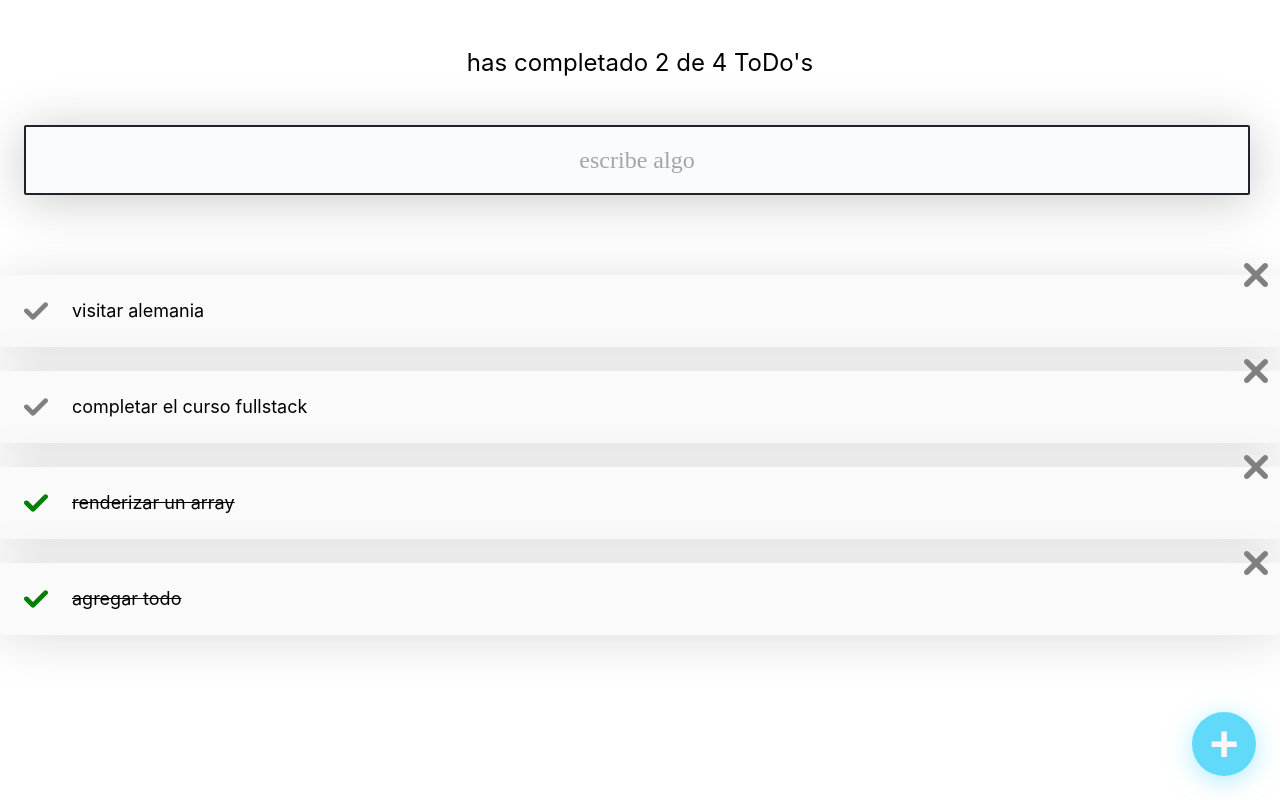
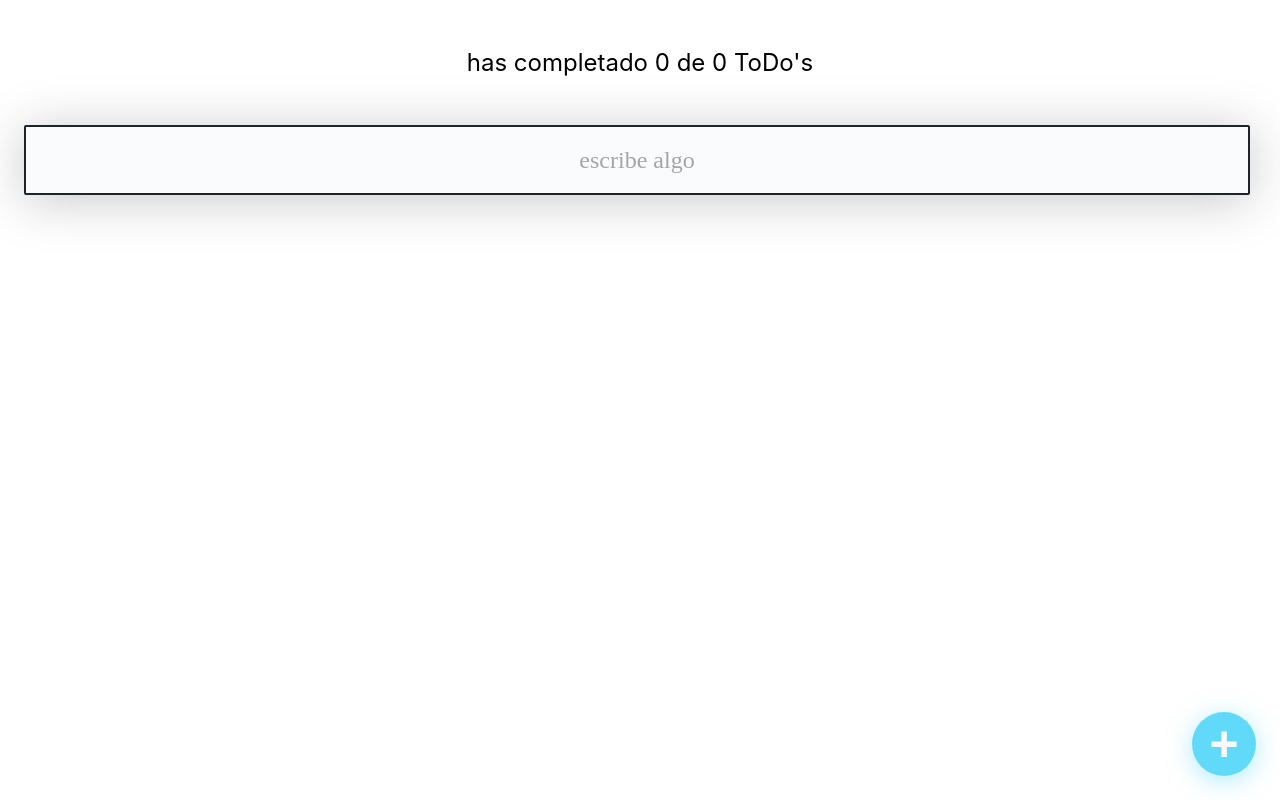
Before and after one commit to platzi/curso-react-intro, a React (Create React App) app: page / in a window 1280 px wide. Built offline with nearby package versions, Linux system fonts and the light colour scheme.

Commit message:
[ADD] localStorage

```diff
--- a/src/App.js
+++ b/src/App.js
@@ -4,45 +4,40 @@
 import {TodoItem} from "./TodoItem";
 import { CreateButton } from "./CreateButton";
 import React from "react";
-const todo =[{
-    text:"visitar alemania", completed: false
-},
-{
-  text:"completar el curso fullstack", completed: false
-},
-{
-  text:"renderizar un array", completed: true
-},
-{
-  text:"agregar todo", completed: true
-},]
+
+const localStorageTodos = localStorage.getItem("TODOS_V1")
+let parsedTodos;
+if(!localStorageTodos){
+  localStorage.setItem("TODOS_V1",JSON.stringify([]))
+  parsedTodos = []
+}else{
+  parsedTodos = JSON.parse(localStorageTodos)
+}
 
 
 function App() {
-  const [todos, setTodos] = React.useState(todo)
+  const [todos, setTodos] = React.useState(parsedTodos)
   const [state, setState] = React.useState("")
   const newtodo = todos.filter(e=>e.text.toLocaleLowerCase().includes(state.toLocaleLowerCase()))
   //tolocalelowercase no distingue entre acentos
-  const completedTodo = (i)=>{
-    const newT = [...todos,]
-    const find = newT.findIndex(e=> e.text === i)
-    newT[find].completed = true
-   return setTodos(newT)
+  const savedTodos = (newTodos)=>{
+      localStorage.setItem("TODOS_V1", JSON.stringify(newTodos))
+      setTodos(newTodos)
   }
   const completeTodo = (text) => {
     const newTodos = [...todos];
     const todoIndex = newTodos.findIndex(
-      (todo) => todo.text == text
+      (todo) => todo.text === text
     );
     newTodos[todoIndex].completed = true;
-    setTodos(newTodos);
+    savedTodos(newTodos);
   };
 
   const deleteTodo = (i)=>{
     const newT = [...todos,]
     const find = newT.findIndex(e=> e.text === i)
     newT.splice(find, 1)
-     setTodos(newT)
+    savedTodos(newT)
   }
   return (
 
```
